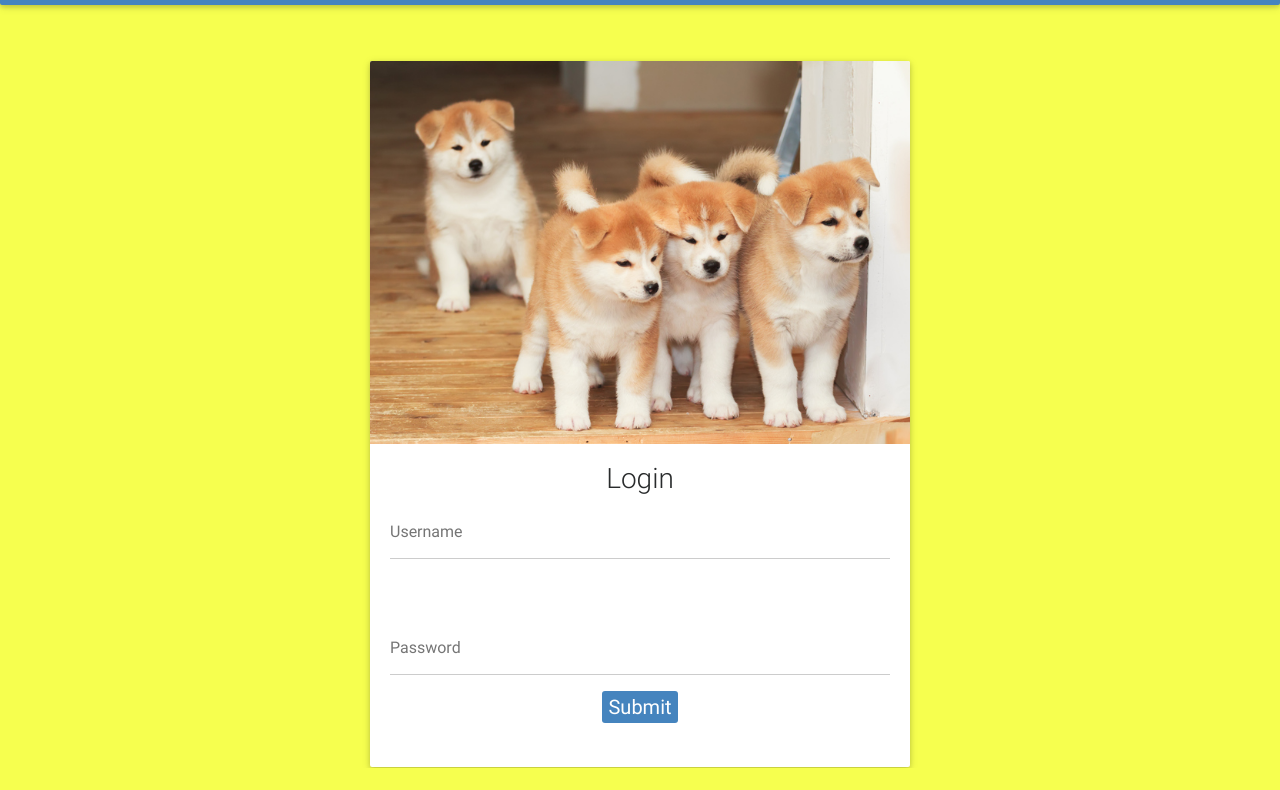
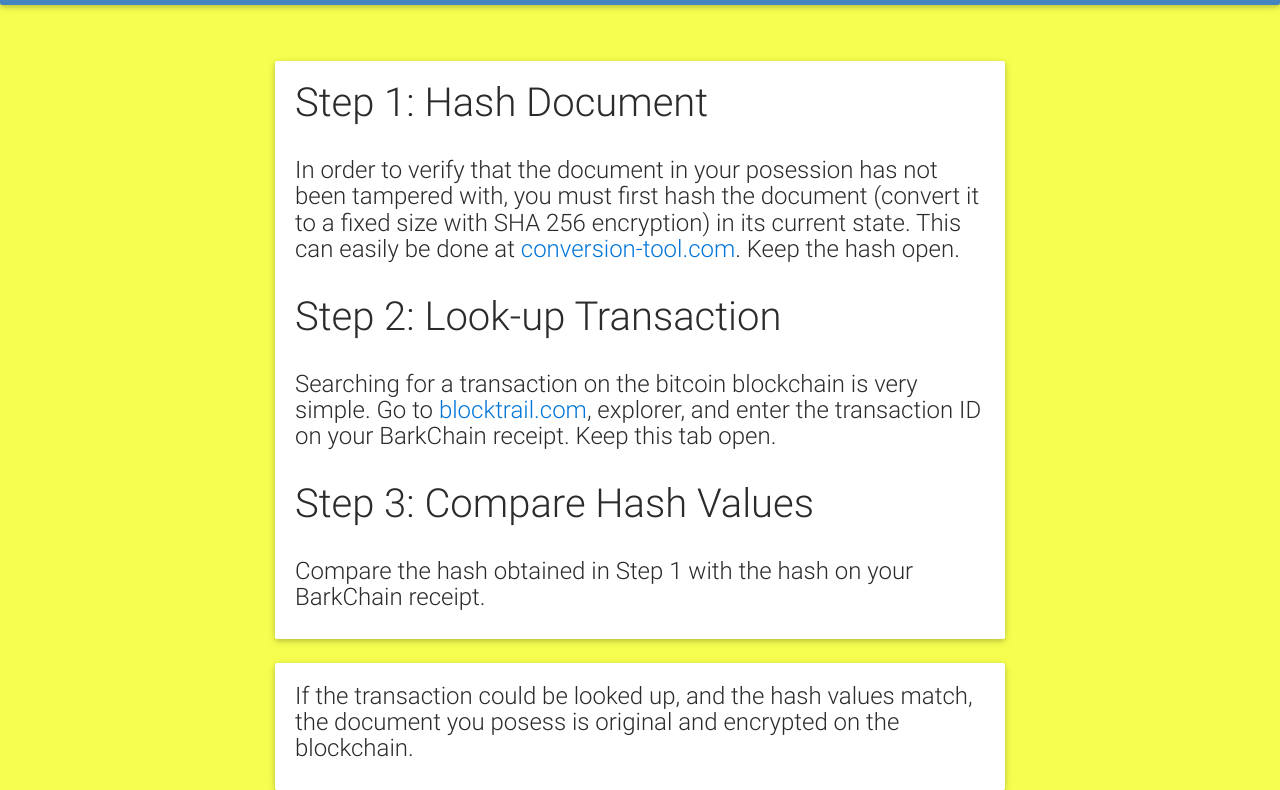
Before and after one commit to justinlee678/BarkChainProject, a plain HTML site: page FrontEnd/validate.html in a window 1280 px wide. Shown: the part 131-921 px from the top of the page. Before the commit the page ends 899 px from the top, so only its background shows below. Drawn offline with Linux system fonts and the light colour scheme.

Commit message:
validate instructions

```diff
--- a/FrontEnd/validate.html
+++ b/FrontEnd/validate.html
@@ -35,44 +35,33 @@
 
   <main>
       <br><br><br><br><br><br><br><br>
-      <div class="container lefttext">
+      <div class="container">
           <div class="row">
-                <div class="col-md-3">
+                <div class="col-md-2">
                 </div>
-              <div class="col-md-6">
+              <div class="col-lg-8">
                     <div class="card">
+                        <div class="card-block">
+                            <h1>Step 1: Hash Document</h1> <br>
+                            <h4>In order to verify that the document in your posession has not been tampered with, you must first hash the document (convert it to a fixed size with SHA 256 encryption) in its current state.
+                             This can easily be done at <a href="https://www.conversion-tool.com/sha256?lang=en#hashresult" target="_blank">conversion-tool.com</a>. Keep the hash open. </h4> <br>
+                            <h1>Step 2: Look-up Transaction</h1> <br>
+                            <h4>Searching for a transaction on the bitcoin blockchain is very simple. Go to <a href="https://www.blocktrail.com/BTC" target="_blank"> blocktrail.com</a>, explorer, and enter the transaction ID on your BarkChain receipt. Keep this tab open.</h4>
+                            <br>
+                            <h1>Step 3: Compare Hash Values</h1> <br>
+                            <h4>Compare the hash obtained in Step 1 with the hash on your BarkChain receipt. </h4>
+                        </div>
+                    </div>
+                    <br>
+                    <div class="card">
+                        <div class="card-block">
 
-                    <!--Card image-->
-                        <div class="view overlay hm-white-slight">
-                        <img src="img/res/dogs2.jpg" class="img-fluid" alt="">
-                        <a href="#">
-                            <div class="mask"></div>
-                        </a>
+                                <h4>If the transaction could be looked up, and the hash values match, the document you posess is original and encrypted on the blockchain.</h4>
                         </div>
 
-                        <!--Card content-->
-                        <div class="card-body card-body-padded">
-                        <!--Title-->
-                        <h3 class="card-title">Login</h3>
-                        <!--Text-->
-                        <form action="">
-                            <div class="md-form">
-
-                                <input type="text" id="form1" class="form-control">
-                                <label for="form1" class="">Username</label>
-                                <br>
-                            </div>
-                            <div class="md-form">
-                                <input type="password" id="form1" class="form-control">
-                                <label for="form1" class="">Password</label>
-
-                                <input class ="subBtn"type="submit" value="Submit">
-                            </div>
-                        </form>
                     </div>
-
                 </div>
-            <div class="col-md-3">
+            <div class="col-md-2">
             </div>
         </div>
 
```
